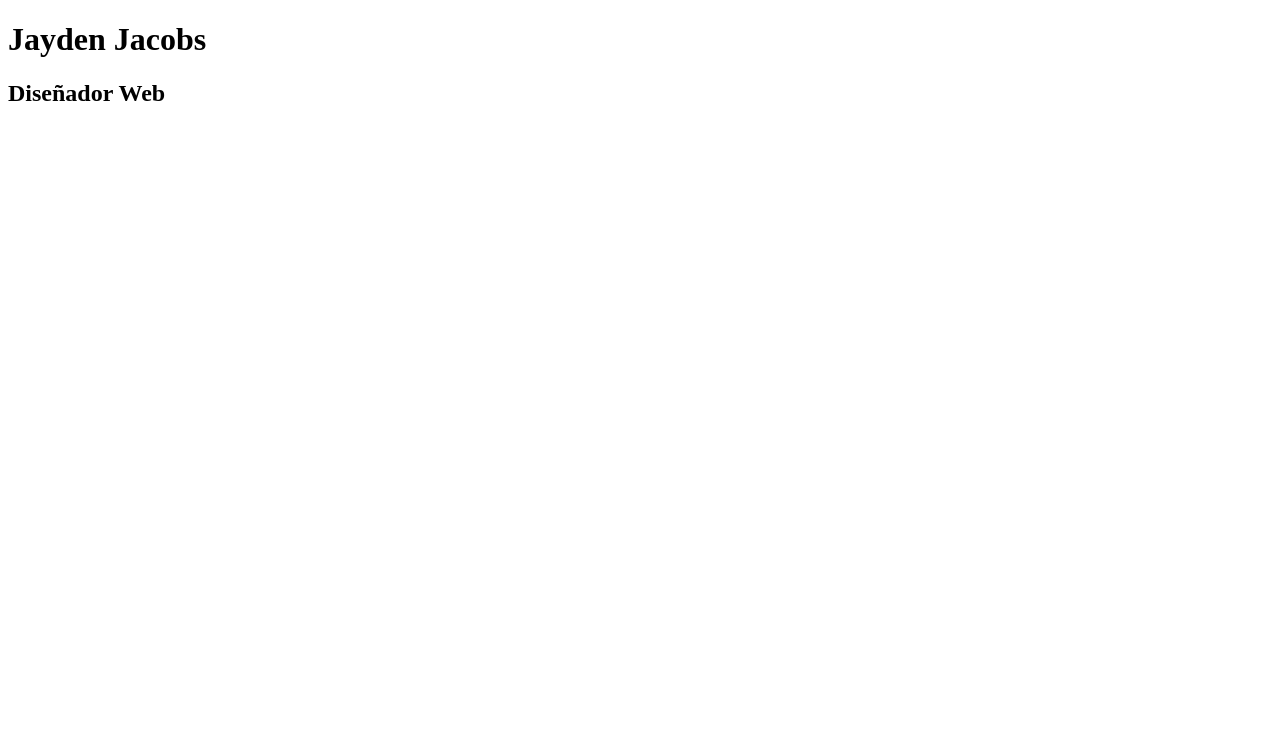
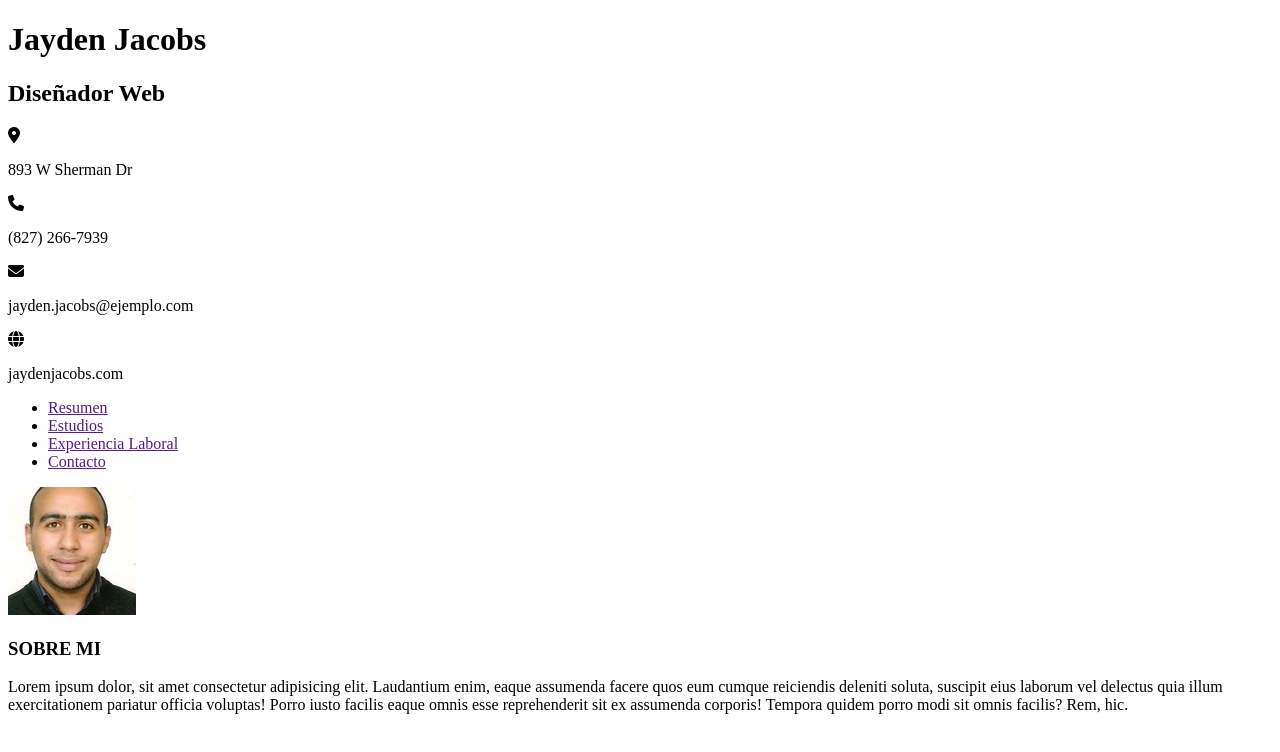
Before and after one commit to SR-GFP/Ptoyecto_Integrador_Ticmas, a plain HTML site: page index.html in a window 1280 px wide. Drawn offline with Linux system fonts and the light colour scheme.

Commit message:
1commit rama1: Se genera estructura basica de HTML

```diff
--- a/index.html
+++ b/index.html
@@ -1,6 +1,8 @@
 <!DOCTYPE html>
 <html lang="en">
 <head>
+    <!-- Enlace kit Fontawesone     -->
+    <script src="https://kit.fontawesome.com/63e6a43290.js" crossorigin="anonymous"></script>
     <meta charset="UTF-8">
     <meta http-equiv="X-UA-Compatible" content="IE=edge">
     <meta name="viewport" content="width=device-width, initial-scale=1.0">
@@ -10,36 +12,61 @@
 <body>
     <header class="header">
         <div class="header_titulo">
-            <h1 class="header_h1">Jayden Jacobs</h1>
+            <h1 class="header_h1"><strong>Jayden Jacobs</strong></h1>
             <h2 class="header_h2">Diseñador Web</h2>
         </div>
         <div class="header_datos">
-            <img src="" alt="" class="header_datos_iconos">
-            <p class="header_datos_p"></p>
-            <img src="" alt="" class="header_datos_iconos">
-            <p class="header_datos_p"></p>
-            <img src="" alt="" class="header_datos_iconos">
-            <p class="header_datos_p"></p>
-            <img src="" alt="" class="header_datos_iconos">
-            <p class="header_datos_p"></p>
+            <div class="header_datos_direccion">
+                <i class="fa-solid fa-location-dot"></i>
+                <p class="header_datos_p">893 W Sherman Dr</p>
+            </div>
+            <div class="header_datos_telefono">
+                <i class="fa-solid fa-phone"></i>
+                <p class="header_datos_p">(827) 266-7939</p>
+            </div>
+            <div class="header_datos_mail">
+                <i class="fa-solid fa-envelope"></i>
+                <p class="header_datos_p">jayden.jacobs@ejemplo.com</p>
+            </div>
+            <div class="header_datos">
+                <i class="fa-solid fa-globe"></i>
+                <p class="header_datos_p">jaydenjacobs.com</p>
+            </div>
+        </div>
+        <nav class="header_nav">
+            <ul class="header_nav_ul">
+                <li class="header_nav_li"><a href="" class="header_nav_a">Resumen</a></li>
+                <li class="header_nav_li"><a href="" class="header_nav_a">Estudios</a></li>
+                <li class="header_nav_li"><a href="" class="header_nav_a">Experiencia Laboral</a></li>
+                <li class="header_nav_li"><a href="" class="header_nav_a">Contacto</a></li>
+            </ul>
+        </nav>
+    </header>
+    <main class="main">
+        <div class="main_presentacion_Resumen">
 
         </div>
 
-    </header>
-    <main class="main">
-        <div class="main_presentacion">
+        <div class="main_presentacion_Estudios">
 
         </div>
+        <div class="main_presentacion_Experiencia Laboral">
+
+        </div>
+        <div class="main_presentacion_Contacto">
+
+        </div>
+
 
     </main>
 
     <aside class="aside">
         <div class="aside_foto">
-            <img src="" alt="" class="aside_foto_imagen">
+            <img src="./media/FotoPerfil.jpg" alt="Foto de Perfil" class="aside_foto_imagen">
         </div>
         <div class="aside_info">
-            <h3 class="aside_info_titulo"></h3>
-            <p class="aside_info_parrafo"></p>
+            <h3 class="aside_info_titulo">SOBRE MI</h3>
+            <p class="aside_info_parrafo">Lorem ipsum dolor, sit amet consectetur adipisicing elit. Laudantium enim, eaque assumenda facere quos eum cumque reiciendis deleniti soluta, suscipit eius laborum vel delectus quia illum exercitationem pariatur officia voluptas! Porro iusto facilis eaque omnis esse reprehenderit sit ex assumenda corporis! Tempora quidem porro modi sit omnis facilis? Rem, hic.</p>
         </div>
         <dic class="aside_redes">
             <h3 class="aside_redes_titulo"></h3>
@@ -52,6 +79,8 @@
 
     </footer>
 
+
+
     <script src="index.js"></script>
 </body>
 </html>
```
Also changed, not shown: 1 other file.
